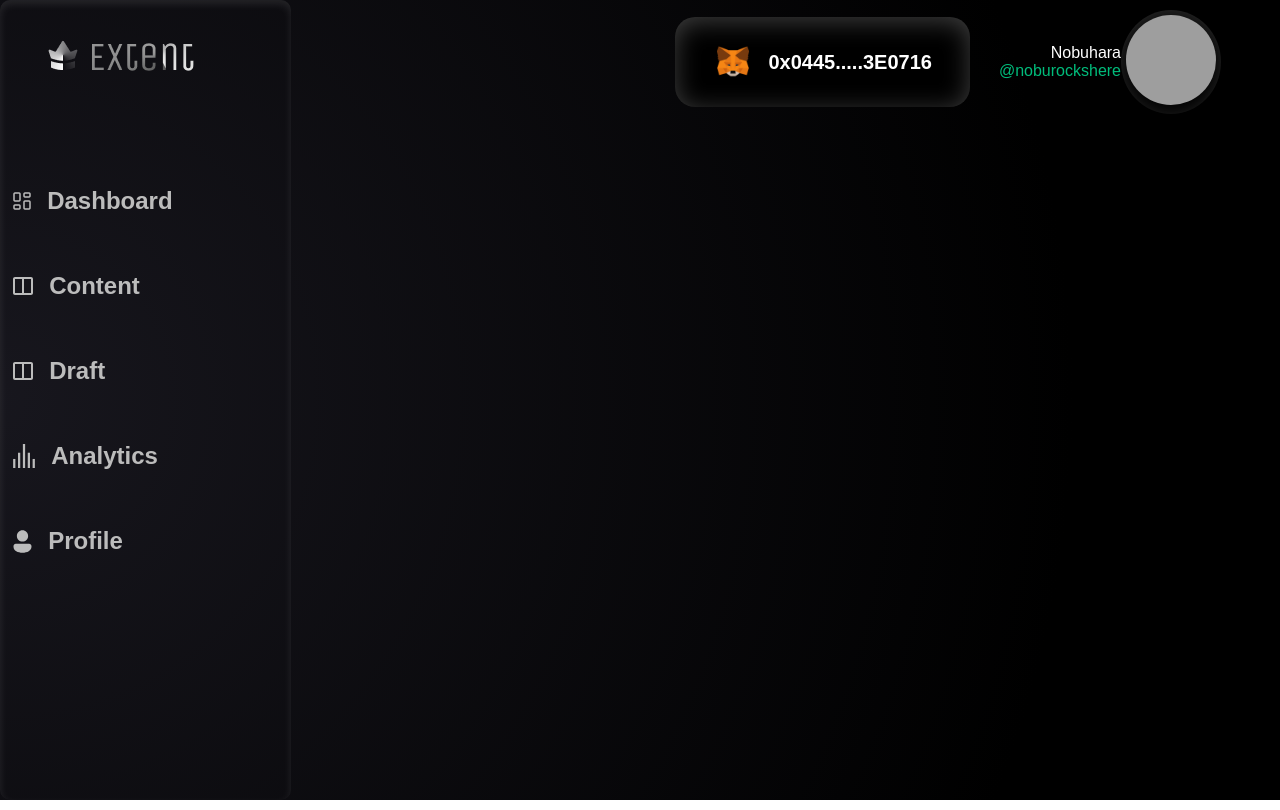
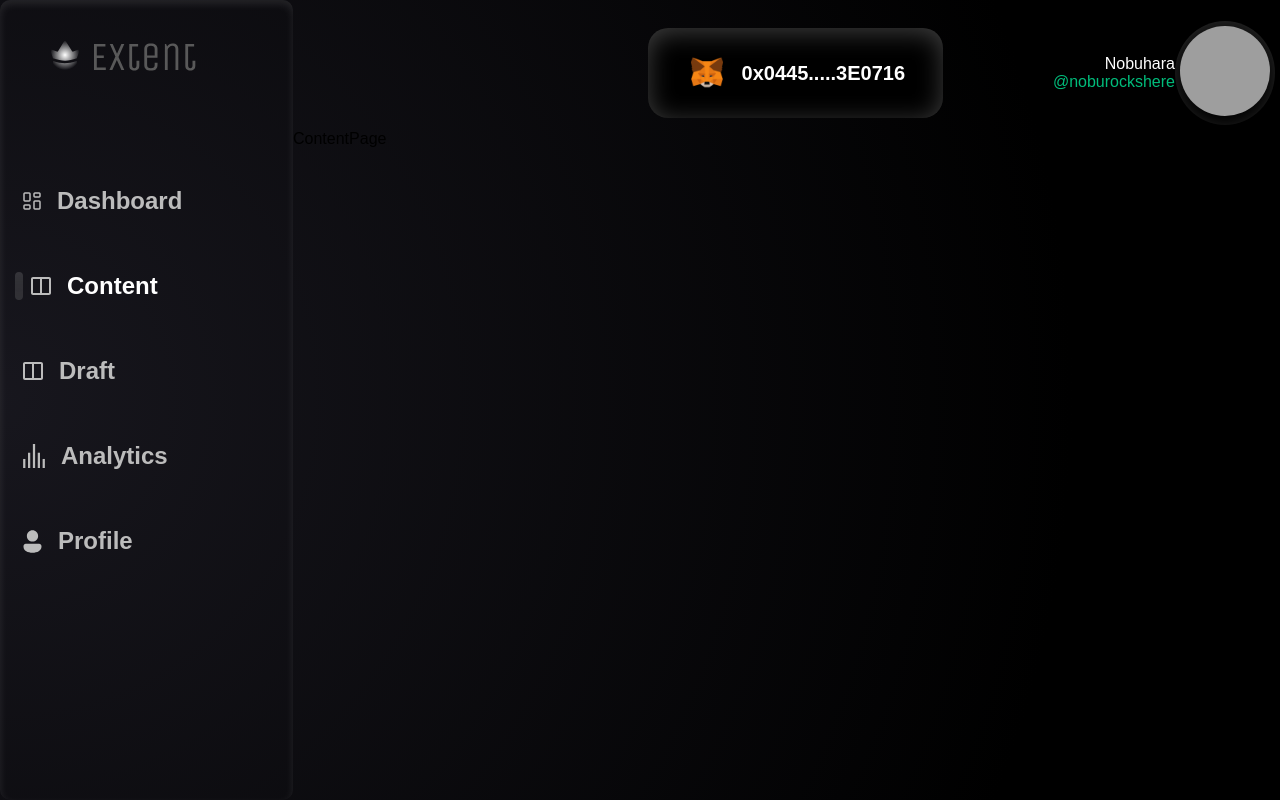
Before and after one commit to Vijay-K-2003/extent_sub, a React (Vite) app: page / in a window 1280 px wide. Built offline with nearby package versions, Linux system fonts and the light colour scheme; grey boxes are pictures that could not be loaded; a web font is replaced by a local one.

Commit message:
:zap: :recycle: Refactoring + Improvement

```diff
--- a/src/App.scss
+++ b/src/App.scss
@@ -10,12 +10,12 @@
 
 .main-content {
   width: 100%;
-  height: 100vh;
-  padding: 5px;
+  height: 98vh;
+  margin-top: 2vh;
 }
 
 .main-content__wrapper {
-  width: 75%;
+  width: 80%;
   margin-left: 20%;
   display: flex;
   flex-direction: row;
@@ -23,7 +23,7 @@
   justify-content: flex-end;
 }
 
-.main-content__wrapper__header {
+.main-content__wrapper--header {
   width: inherit;
   display: flex;
   align-items: center;
--- a/src/App.tsx
+++ b/src/App.tsx
@@ -1,22 +1,27 @@
-import React from 'react';
+import React, { useState } from 'react';
 import './App.scss';
 import Sidenav from './components/Sidenav/Sidenav';
 import Metamask from './components/Metamask/Metamask';
 import Profile from './components/Profile/Profile';
+import ContentPage from './components/ContentPage/ContentPage';
 
 function App() {
+  const [activeTab, setActiveTab] = useState("Content");
+  console.log(activeTab);
   return (
     <div className="app">
       <div className="background">
-        <Sidenav />
+        <Sidenav active={activeTab} setActive={setActiveTab} />
         <div className="main-content">
           <div className="main-content__wrapper">
-            <div className="main-content__wrapper__header">
+            <div className="main-content__wrapper--header">
               <Metamask hash={"0x0445.....3E0716"}/>
               <Profile fullname={"Nobuhara"} username={"noburockshere"} />
             </div>
           </div>
-
+          {
+            activeTab == "Content" ? <ContentPage /> : "Page Not Yet Created !"
+          }
         </div>
       </div>
     </div>
--- /dev/null
+++ b/src/components/ContentPage/ContentPage.tsx
@@ -0,0 +1,9 @@
+import React from 'react';
+
+const ContentPage = () => {
+  return (
+    <div>ContentPage</div>
+  );
+};
+
+export default ContentPage;
--- a/src/components/Sidenav/Sidenav.scss
+++ b/src/components/Sidenav/Sidenav.scss
@@ -21,15 +21,17 @@
 
 .sidenav__wrapper--links {
     padding-top: 100px;
+    display: block;
+    width: 100%;
 }
 .sidenav__wrapper--link {
-    padding: 0 5px 0 5px;
-    margin-right: 105px;
-    margin-left: 8px;
+    width: 100%;
+    margin-left: 15px;
     margin-bottom: 25px;
     transition: all 200ms ease-in-out;
     display: flex;
     align-items: center;
+    justify-content: flex-start;
     div {
         display: none;
         width: 8px;
@@ -48,9 +50,18 @@
         margin: 16px;
     }
     &:hover {
+        color: #fff;
         cursor: pointer;
         div {
             display: inline-block;
         }
     }
 }
+
+.active {
+    color: #fff;
+    cursor: pointer;
+    div {
+        display: inline-block;
+    }
+}
--- a/src/components/Sidenav/Sidenav.tsx
+++ b/src/components/Sidenav/Sidenav.tsx
@@ -1,5 +1,5 @@
 import React from 'react'
-import Logo from "./../../assets/Logo.png";
+import Logo from "./../../assets/logo.svg";
 import DashIcon from "./../../assets/dash.svg";
 import ContentIcon from "./../../assets/content.svg";
 import DraftsIcon from "./../../assets/drafts.svg";
@@ -7,41 +7,67 @@ import AnalyticsIcon from "./../../assets/analytics.svg";
 import ProfileIcon from "./../../assets/profile.svg";
 import "./Sidenav.scss";
 
-const Sidenav = () => {
+interface SidenavProps {
+  active: string;
+  setActive: React.Dispatch<React.SetStateAction<string>>;
+}
+const Links = [
+  {
+    name: "Dashboard",
+    icon: DashIcon,
+    alt: "Dashboard Icon",
+  },
+  {
+    name: "Content",
+    icon: ContentIcon,
+    alt: "Content Icon",
+  },
+  {
+    name: "Draft",
+    icon: DraftsIcon,
+    alt: "Drafts Icon",
+  },
+  {
+    name: "Analytics",
+    icon: AnalyticsIcon,
+    alt: "Analytics Icon",
+  },
+  {
+    name: "Profile",
+    icon: ProfileIcon,
+    alt: "Profile Icon",
+  },
+];
+
+const Sidenav = (props: SidenavProps) => {
+  const {active, setActive} = props;
+
   return (
     <div className="sidenav">
       <div className="sidenav__wrapper">
         <img src={Logo} alt="Extent Logo" className="sidenav__wrapper--logo" />
         <div className='sidenav__wrapper--links'>
-          <div className="sidenav__wrapper--link">
-            <div></div>
-            <img src={DashIcon} alt="Dashboard Icon" />
-            <span>Dashboard</span>
-          </div>
+          {
+            Links.map((link) => {
+              if (active !== link.name) {
+                return (
+                  <div key={link.name} className="sidenav__wrapper--link" onClick={() => setActive(link.name)}>
+                    <div></div>
+                    <img src={link.icon} alt={link.alt} />
+                    <span>{link.name}</span>
+                  </div>
+                )
+              }
 
-          <div className="sidenav__wrapper--link">
-            <div></div>
-            <img src={ContentIcon} alt="Content Icon" />
-            <span>Content</span>
-          </div>
-
-          <div className="sidenav__wrapper--link">
-            <div></div>
-            <img src={DraftsIcon} alt="Drafts Icon" />
-            <span>Draft</span>
-          </div>
-
-          <div className="sidenav__wrapper--link">
-            <div></div>
-            <img src={AnalyticsIcon} alt="Analytics Icon" />
-            <span>Analytics</span>
-          </div>
-
-          <div className="sidenav__wrapper--link">
-            <div></div>
-            <img src={ProfileIcon} alt="Profile Icon" />
-            <span>Profile</span>
-          </div>
+              return (
+                <div key={link.name} className="sidenav__wrapper--link active">
+                  <div></div>
+                  <img src={link.icon} alt={link.alt} />
+                  <span>{link.name}</span>
+                </div>
+              );
+            })
+          }
         </div>
       </div>
     </div>
```
Also changed, not shown: src/assets/logo.svg (added), src/components/ContentPage/ContentPage.scss (added).
